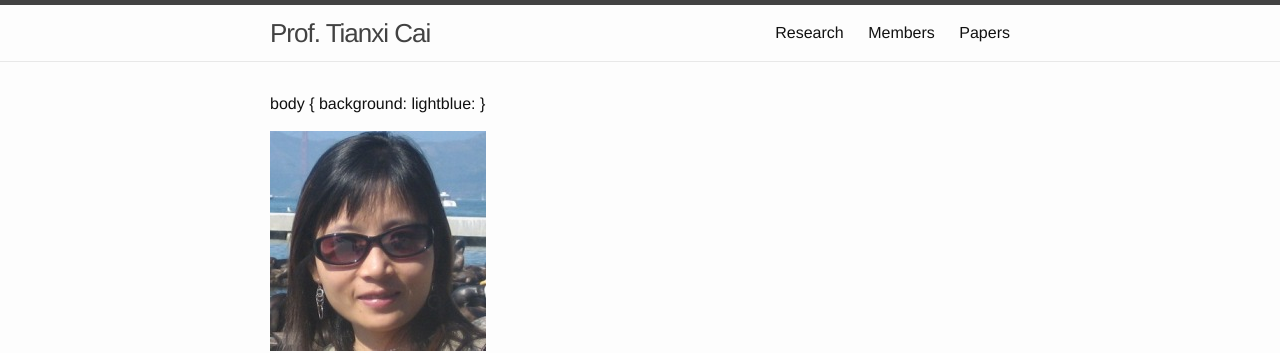
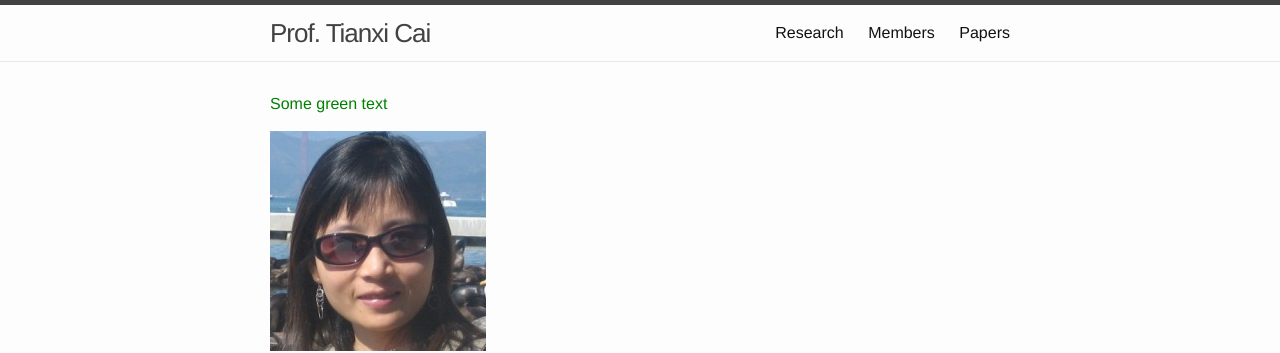
Before and after one commit to Xuanmengcai/Xuanmengcai-github-io, a Jekyll site: the page built from index.md, in a window 1280 px wide. Shown: the top 353 px of the page. Built offline with Jekyll 4.4.1, drawn with Linux system fonts in a browser that asks for light colours.

Commit message:
Update index.md

```diff
--- a/index.md
+++ b/index.md
@@ -2,10 +2,7 @@
 layout: default
 ---
 
-body
-{
-background: lightblue:
-}
+<span style="color: green"> Some green text </span>
 
 ![Tianxi Cai](TianxiSF-Small.jpg)
 
```
